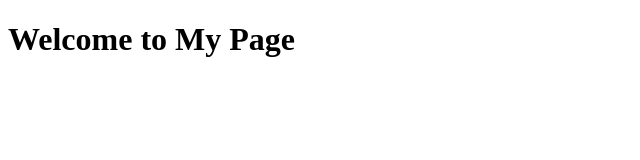
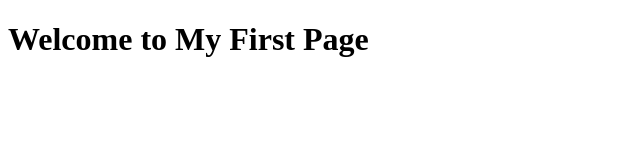
Before and after one commit to 1nvision/1nvision.github.io, a plain HTML site: page index.html in a window 1280 px wide. Shown: the whole page, without its empty margins (0-640 px from the left). Drawn offline with Linux system fonts and the light colour scheme.

Commit message:
Update index.html

```diff
--- a/index.html
+++ b/index.html
@@ -4,6 +4,6 @@
     <title>My First HTML Page</title>
   </head>
   <body>
-    <h1>Welcome to My Page</h1>
+    <h1>Welcome to My First Page</h1>
   </body>
 </html>
```
